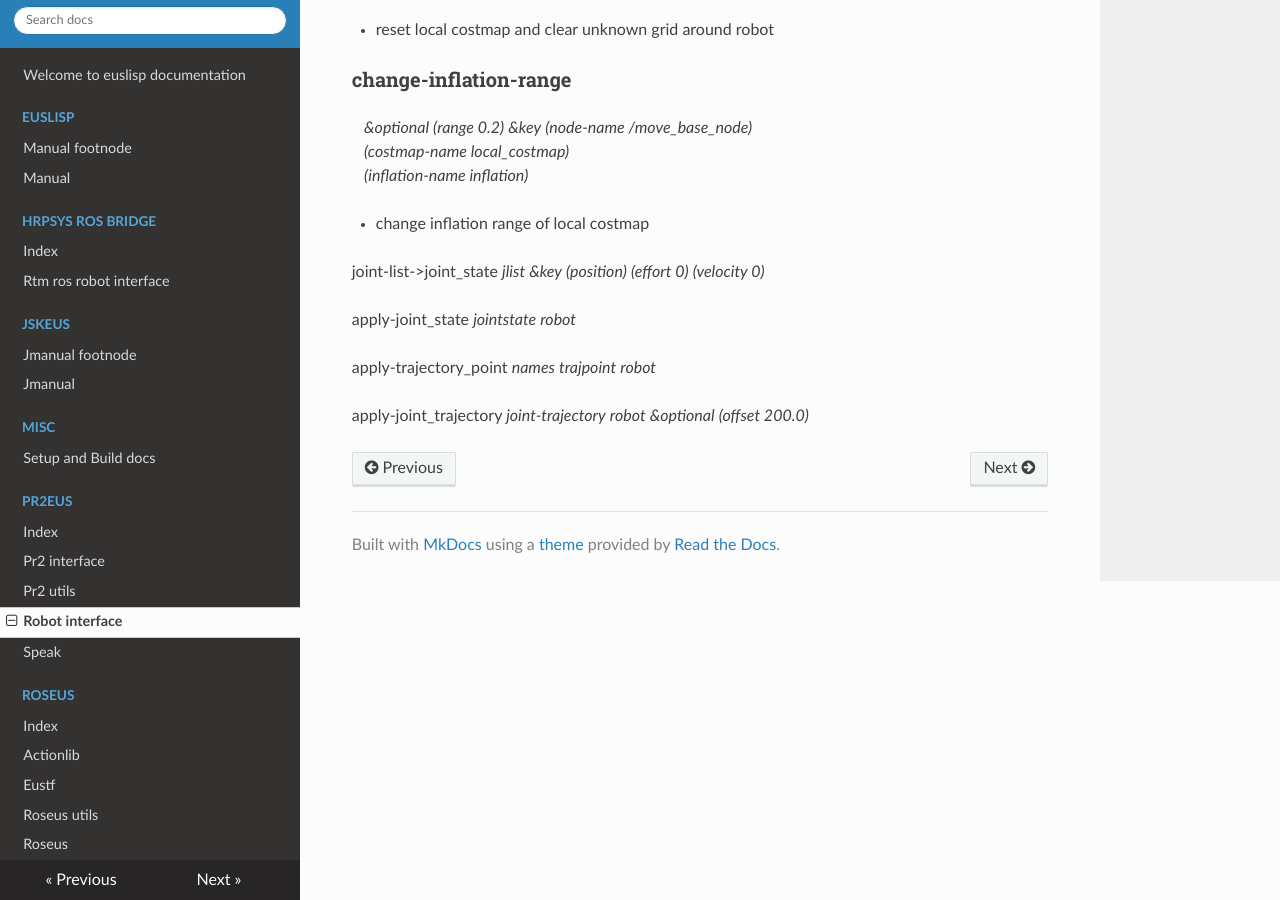
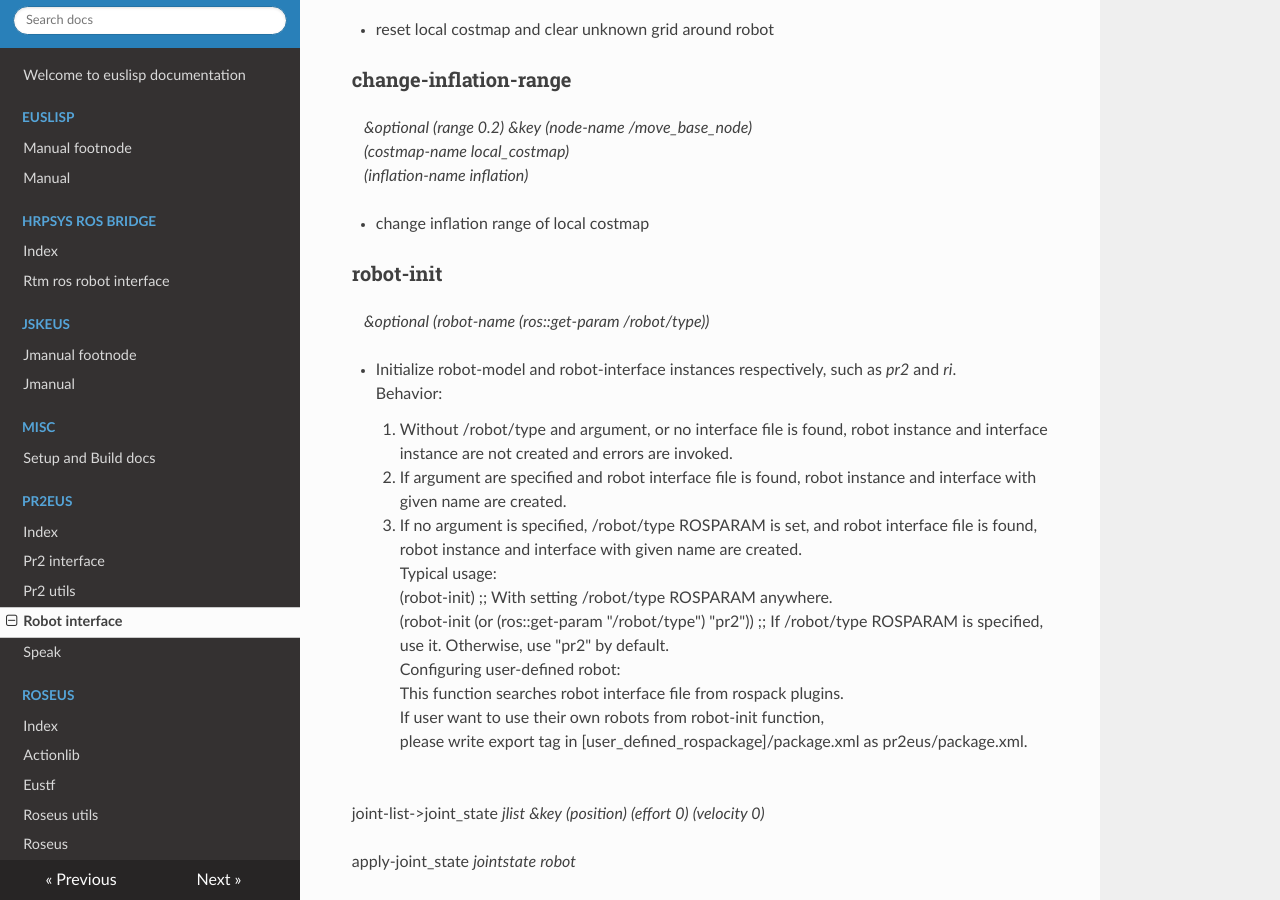
Before and after one commit to jsk-ros-pkg/euslisp-docs, an MkDocs documentation site: the page built from docs/pr2eus/robot-interface.md, in a window 1280 px wide and 900 px high, scrolled down 9531 px. Built offline with MkDocs 1.6.1, drawn with Linux system fonts in a browser that asks for light colours; nearby versions of some CDN libraries.

Commit message:
update documentation for pr2eus

```diff
--- a/docs/pr2eus/robot-interface.md
+++ b/docs/pr2eus/robot-interface.md
@@ -380,6 +380,24 @@ send-action [ send message to action server, it means robot will move ] <br>
 - change inflation range of local costmap <br>
 
 
+### robot-init ###
+&nbsp;&nbsp;&nbsp;*&optional* *(robot-name (ros::get-param /robot/type))*
+
+- Initialize robot-model and robot-interface instances respectively, such as *pr2* and *ri*. <br>
+   Behavior: <br>
+     1. Without /robot/type and argument, or no interface file is found, robot instance and interface instance are not created and errors are invoked. <br>
+     2. If argument are specified and robot interface file is found, robot instance and interface with given name are created. <br>
+     3. If no argument is specified, /robot/type ROSPARAM is set, and robot interface file is found, robot instance and interface with given name are created. <br>
+   Typical usage: <br>
+     (robot-init) ;; With setting /robot/type ROSPARAM anywhere. <br>
+     (robot-init (or (ros::get-param "/robot/type") "pr2")) ;; If /robot/type ROSPARAM is specified, use it. Otherwise, use "pr2" by default. <br>
+   Configuring user-defined robot: <br>
+     This function searches robot interface file from rospack plugins. <br>
+     If user want to use their own robots from robot-init function, <br>
+     please write export tag in [user_defined_rospackage]/package.xml as pr2eus/package.xml. <br>
+    <br>
+
+
 joint-list->joint_state *jlist* *&key* *(position)* *(effort 0)* *(velocity 0)*
 
 apply-joint_state *jointstate* *robot*
```
